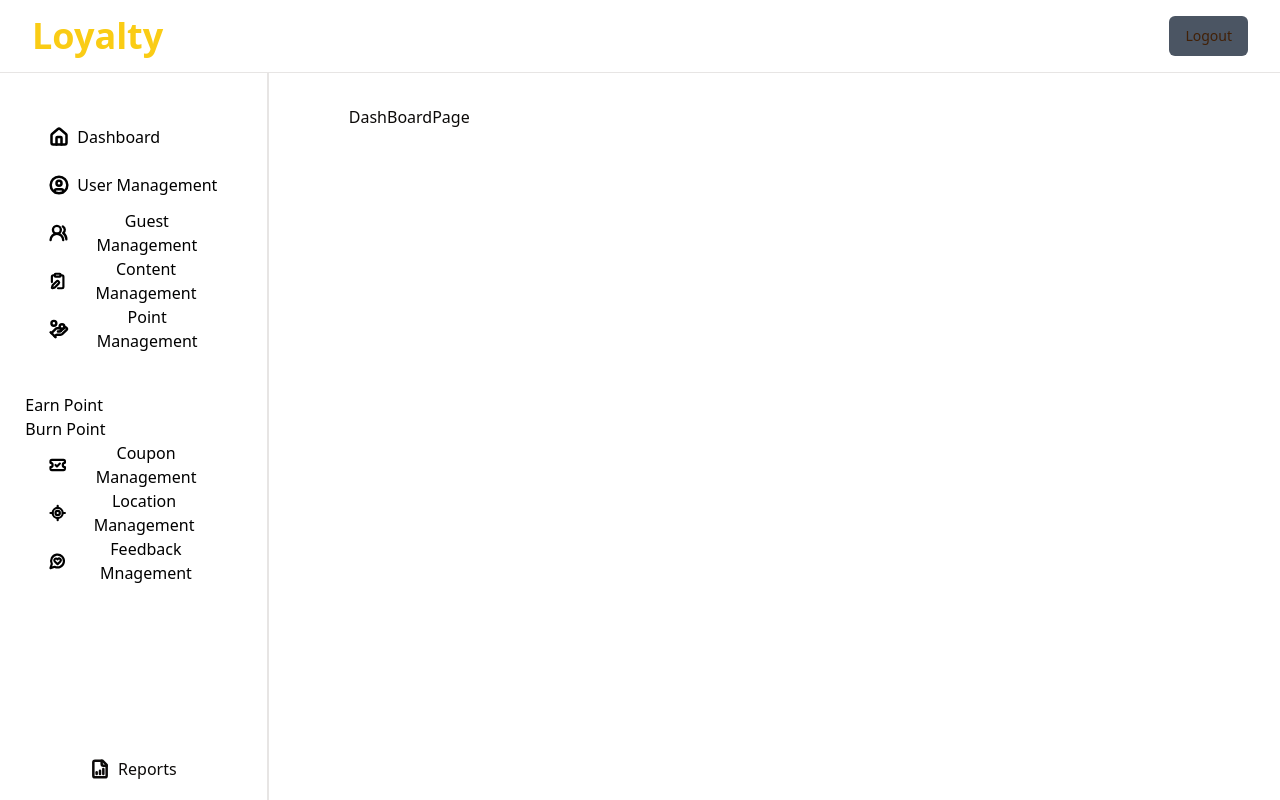
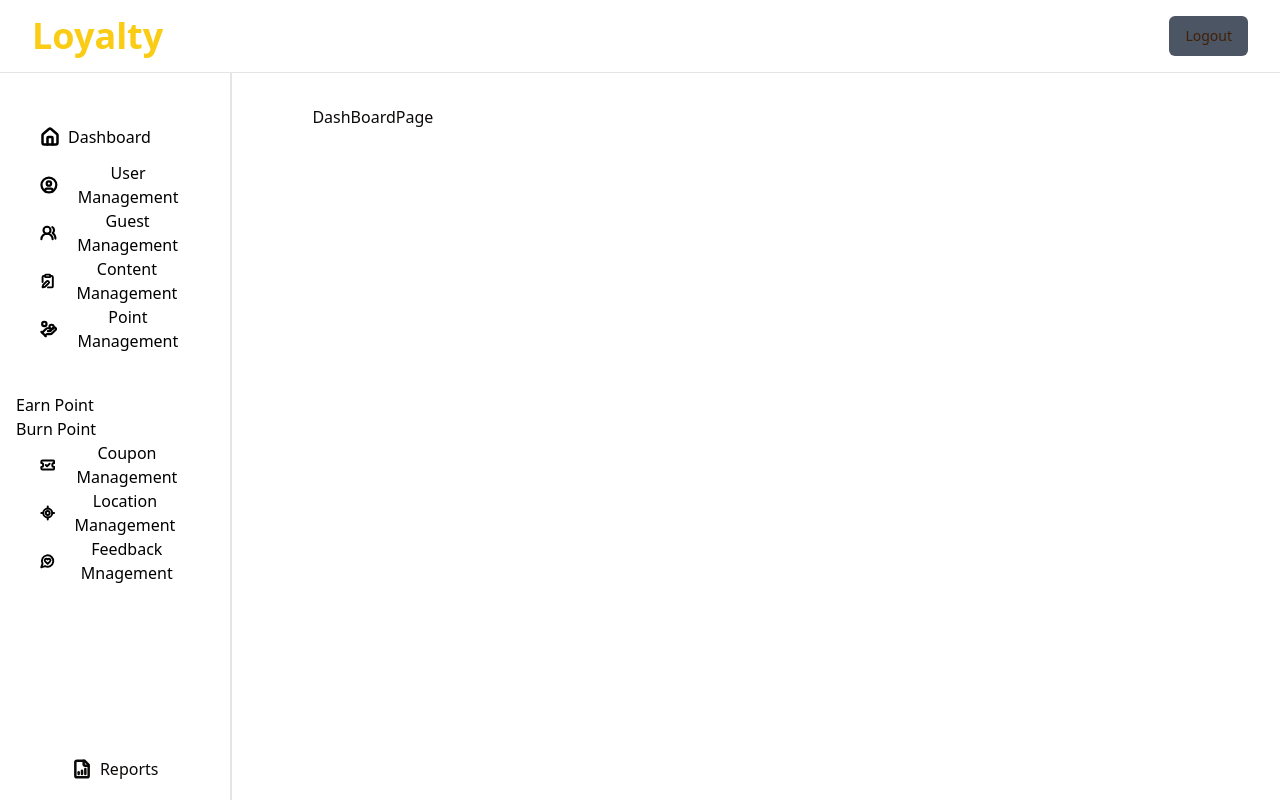
Before and after one commit to aaananddd/loyalty-frontend, a React (Vite) app: page / in a window 1280 px wide. Shown: the top 800 px of the page. Built offline with nearby package versions, Linux system fonts and the light colour scheme; sample sign-in values are in the browser's storage.

Commit message:
fixed sidebar width

```diff
--- a/src/components/Sidebar/index.jsx
+++ b/src/components/Sidebar/index.jsx
@@ -16,9 +16,9 @@ import { NavLink } from "react-router-dom";
 
 const Sidebar = () => {
   return (
-    <div className="w-[21%] min-h-screen border-r-2 bg-white items-center">
-      <div className="w-full flex  flex-col items-center">
-        <ul className="w-[81%] text-black flex flex-col min-h-min pt-10 ">
+    <div className=" min-h-screen border-r-2 bg-white items-center">
+      <div className="w-[18vw] flex  flex-col items-center">
+        <ul className="px-4 text-black flex flex-col min-h-min pt-10 ">
           <li className="w-full h-10 font-medium p-6 flex  items-center text-center hover:bg-[#FFD700] rounded  duration-75">
             <Home strokeWidth={3} className=" w-5 mr-2 " /> Dashboard
           </li>
```
